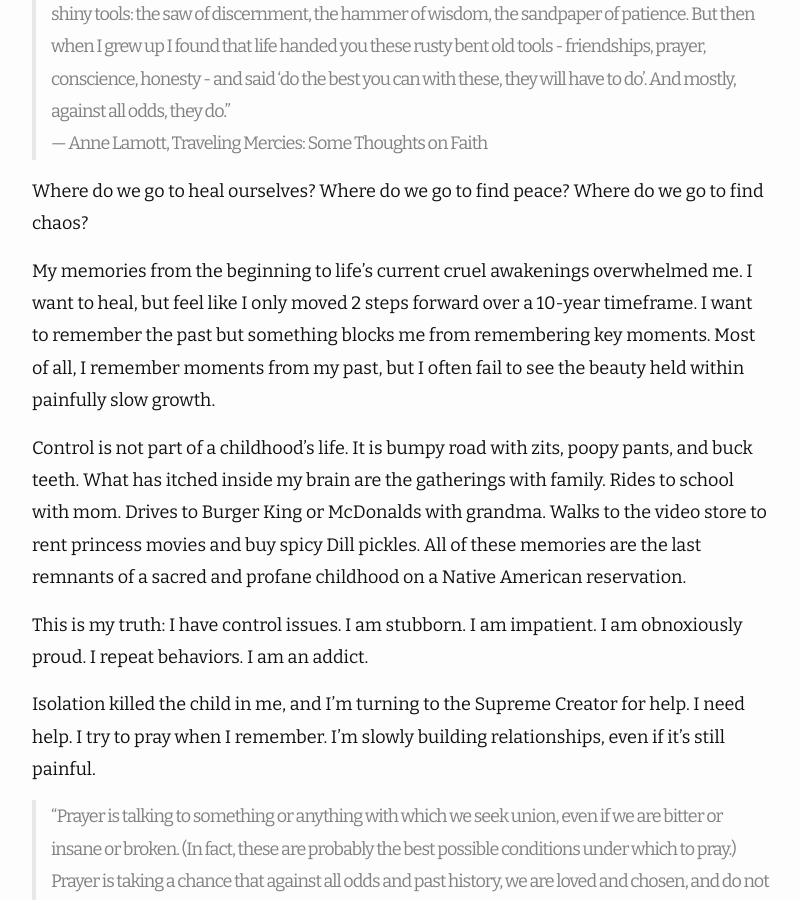
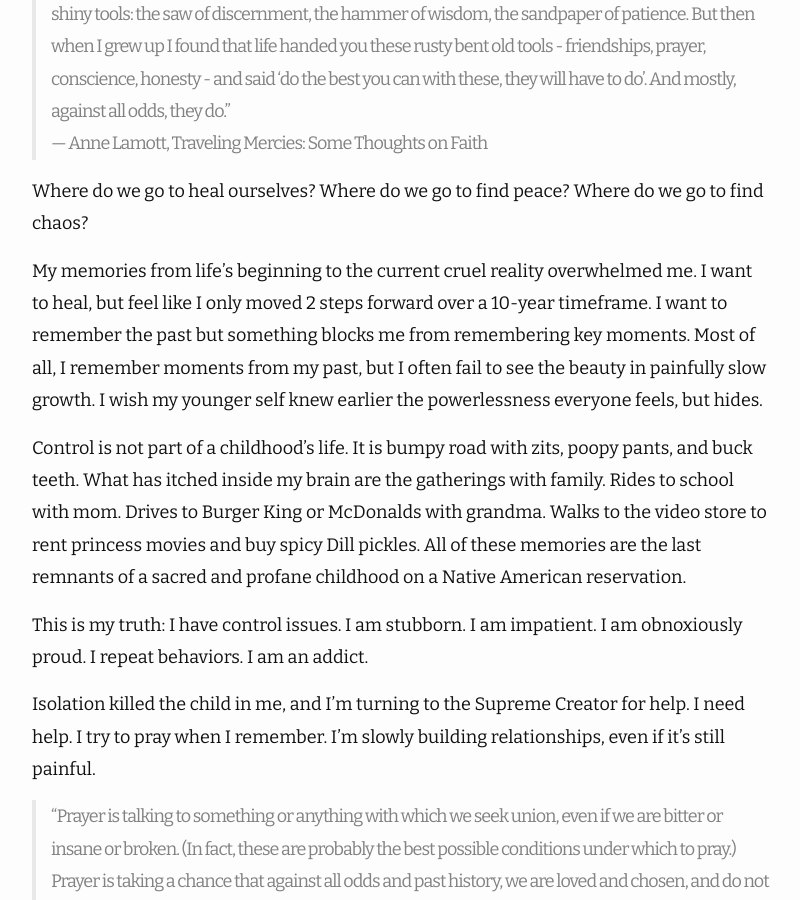
Before and after one commit to detcitty/my-blog, a Jekyll site: the page built from _posts/2021-07-01-truth.md, in a window 1280 px wide and 900 px high, scrolled down 1560 px. Shown: the whole window, without its empty margins (238-1038 px from the left). Built offline with Jekyll 4.4.1, drawn with Linux system fonts in a browser that asks for light colours; nearby versions of some CDN libraries.

Commit message:
More edits

```diff
--- a/_posts/2021-07-01-truth.md
+++ b/_posts/2021-07-01-truth.md
@@ -30,7 +30,7 @@ I don’t know how to describe life as a young Navajo child. I want to dig deep
 
 Where do we go to heal ourselves? Where do we go to find peace? Where do we go to find chaos?
 
-My memories from the beginning to life’s current cruel awakenings overwhelmed me. I want to heal, but feel like I only moved 2 steps forward over a 10-year timeframe. I want to remember the past but something blocks me from remembering key moments. Most of all,  I remember moments from my past, but I often fail to see the beauty held within painfully slow growth.
+My memories from life's beginning to the current cruel reality overwhelmed me. I want to heal, but feel like I only moved 2 steps forward over a 10-year timeframe. I want to remember the past but something blocks me from remembering key moments. Most of all,  I remember moments from my past, but I often fail to see the beauty in painfully slow growth. I wish my younger self knew earlier the powerlessness everyone feels, but hides.
 
 Control is not part of a childhood’s life. It is bumpy road with zits, poopy pants, and buck teeth. What has itched inside my brain are the gatherings with family. Rides to school with mom. Drives to Burger King or McDonalds with grandma. Walks to the video store to rent princess movies and buy spicy Dill pickles. All of these memories are the last remnants of a sacred and profane childhood on a Native American reservation.
 
```
